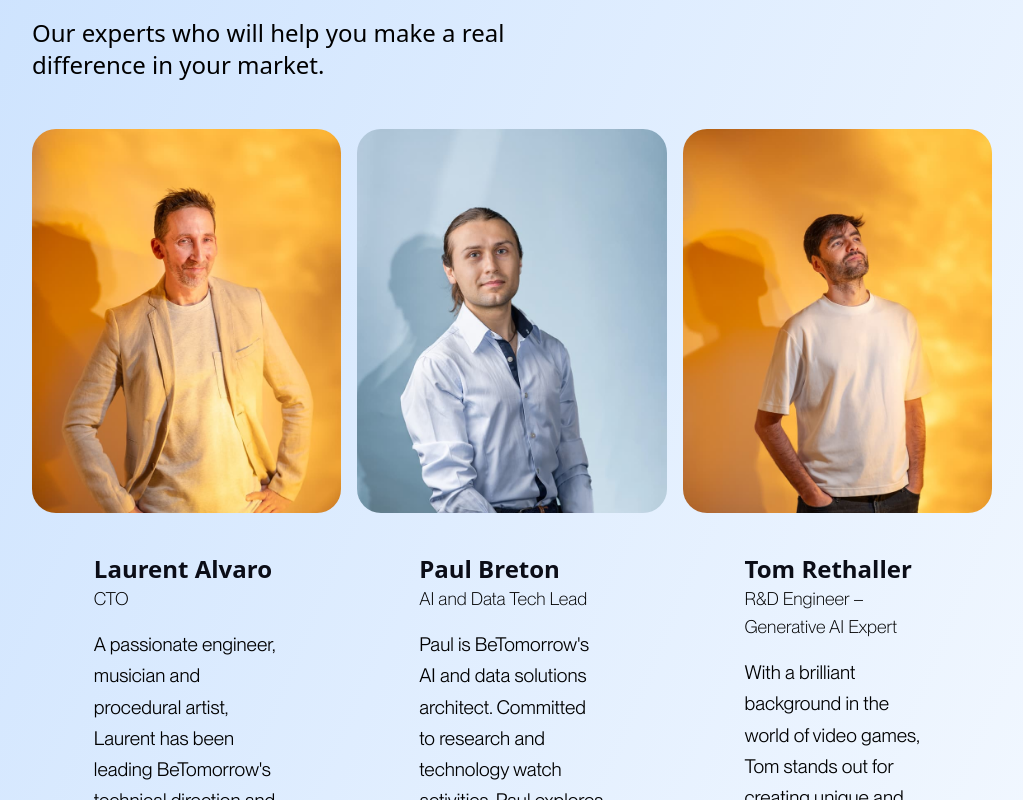
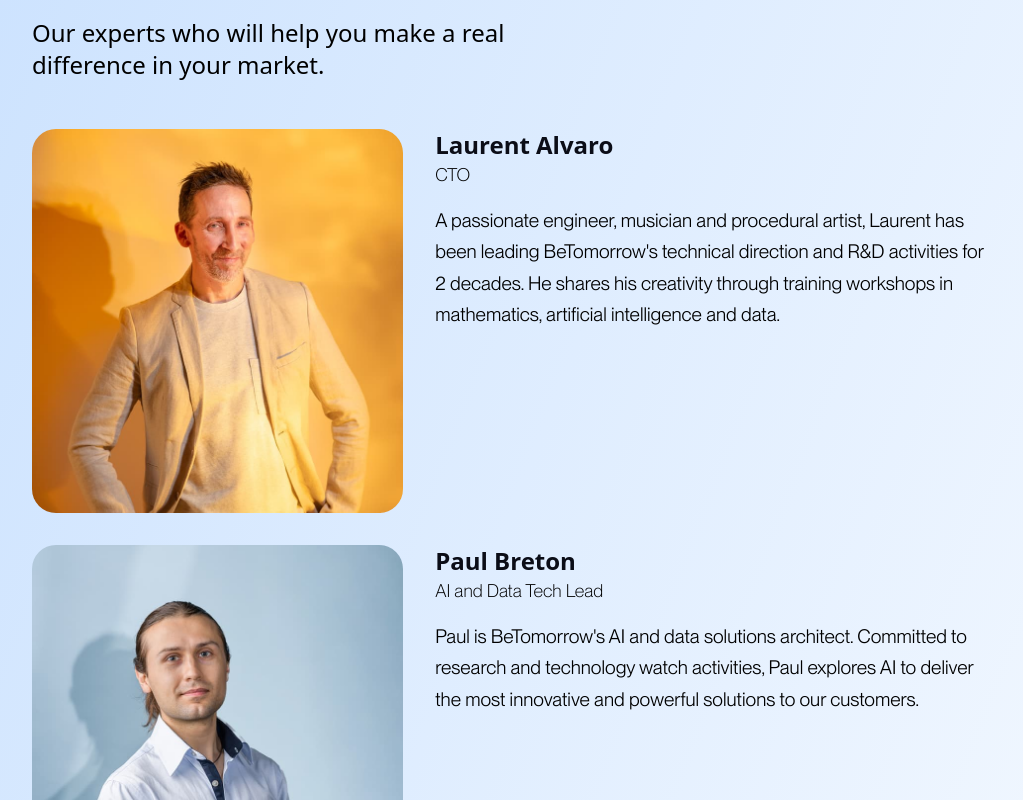
Before and after one commit to muskaanfayyaz/betomorrow-clone, a Next.js app: page / in a window 1280 px wide. Shown: the part 10680-11480 px from the top of the page, without its empty margins (128-1151 px from the left). Built offline with nearby package versions, Linux system fonts and the light colour scheme; a web font is replaced by a local one.

Commit message:
Betomorrow

```diff
--- a/src/components/TrainingTeam.tsx
+++ b/src/components/TrainingTeam.tsx
@@ -36,14 +36,14 @@ export default function TrainingTeam() {
           Our experts who will help you make a real difference in your market.
         </p>
 
-        <div className="grid grid-cols-1 lg:grid-cols-2 xl:grid-cols-3 gap-5 lg:gap-4">
+        <div className="grid grid-cols-1 gap-5 lg:gap-4">
           {teamMembers.map((member, index) => (
             <div
               key={index}
-              className="flex flex-col md:flex-row xl:flex-col items-center text-center xl:text-left gap-6"
+              className="flex flex-col md:flex-row items-center md:items-start text-center md:text-left md:gap-8"
             >
               {/* Image - 50% width */}
-              <div className="w-full md:w-1/2 lg:w-[40%] xl:w-full">
+              <div className="w-full md:w-1/2 lg:w-[40%]">
                 <div className="mb-4 aspect-square max-w-full">
                   <Image
                     src={member.image}
@@ -66,7 +66,7 @@ export default function TrainingTeam() {
                 </p>
                 <p
                   style={{ fontFamily: 'PPNeueMontreal', fontWeight: 400 }}
-                  className="text-base md:text-[1.2rem] xl:px-0 text-black font-normal leading-relaxed mt-4"
+                  className="text-base md:text-[1.2rem] text-black font-normal leading-relaxed mt-4"
                 >
                   {member.description}
                 </p>
```
